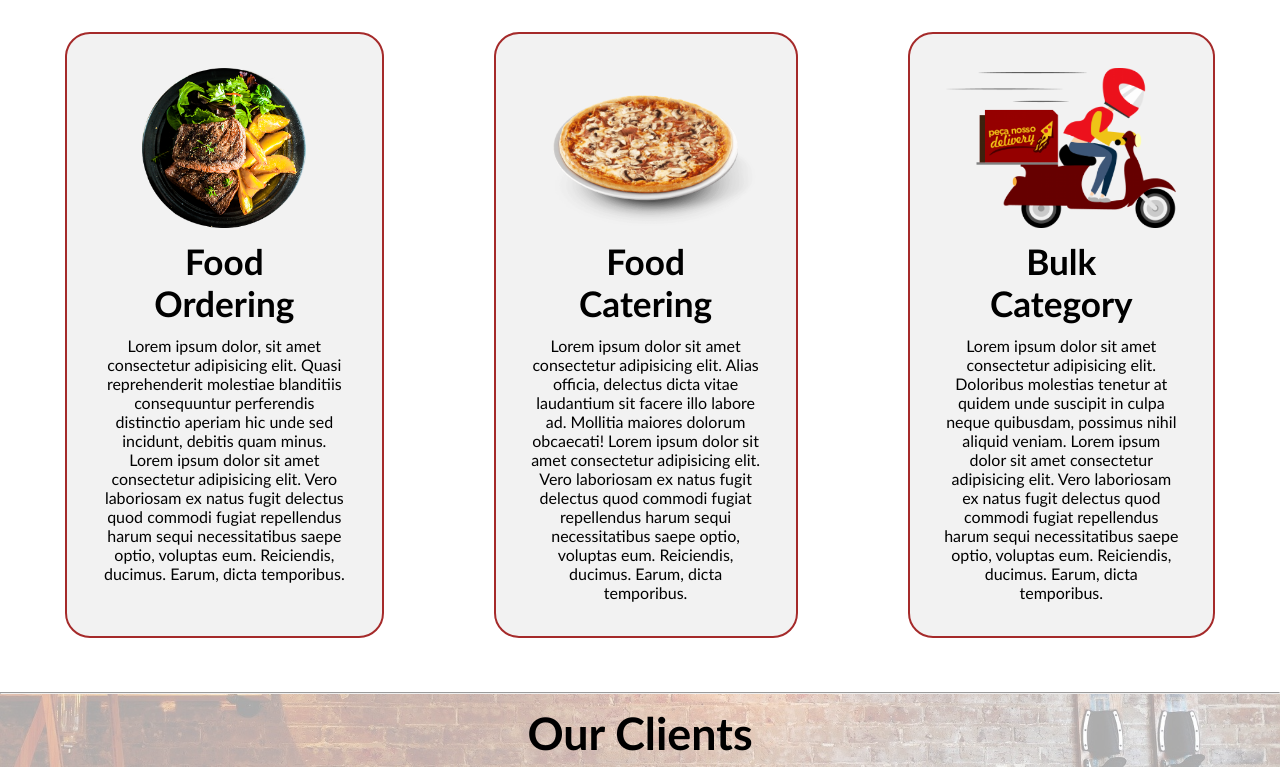
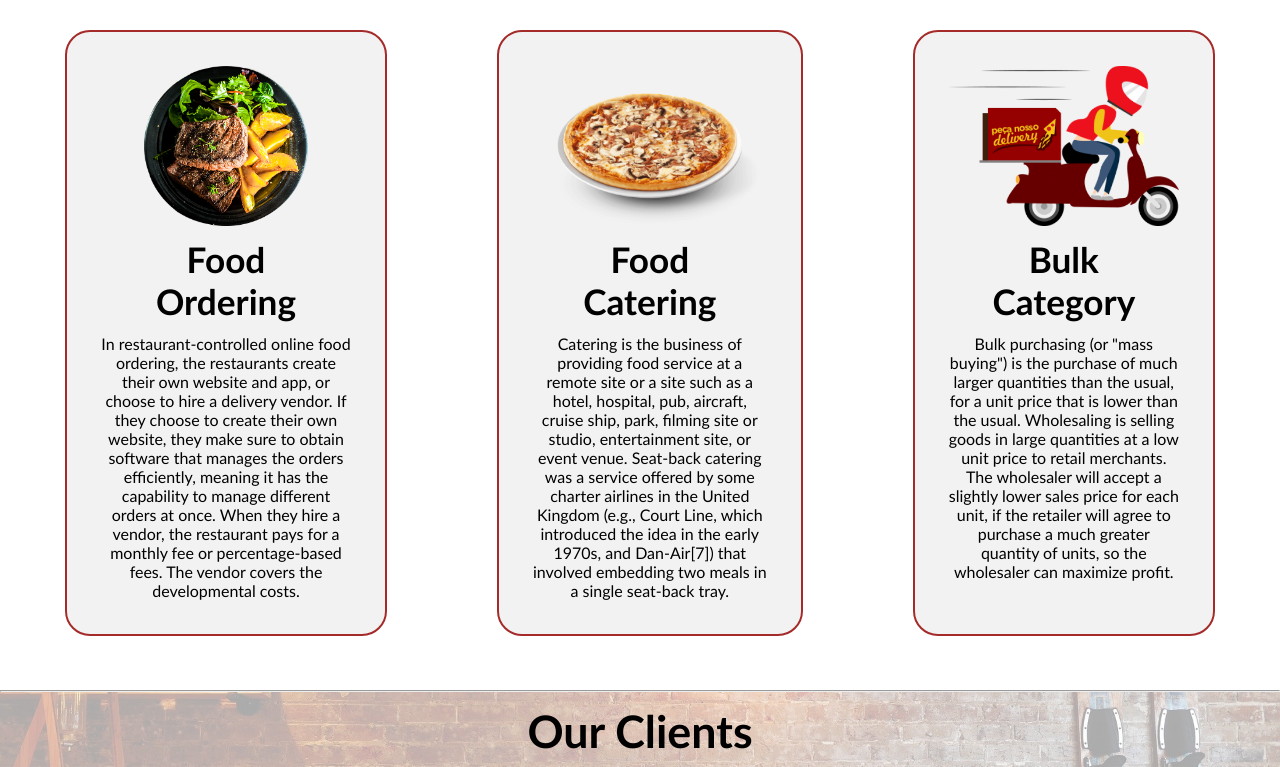
Before and after one commit to cphoenix-07/PhoeniX-Restaurant, a plain HTML site: page index.html in a window 1280 px wide. Shown: the part 709-1476 px from the top of the page. Drawn offline with Linux system fonts and the light colour scheme.

Commit message:
Update index.html

```diff
--- a/index.html
+++ b/index.html
@@ -27,11 +27,13 @@
 
     <section id="home">
         <h1 class="h-primary">Welcome to PhoeniX Restaurant</h1>
-        <p>Lorem ipsum dolor, sit amet consectetur adipisicing elit. Nulla porro ex id quia! Expedita, voluptates.</p>
-        <p>Lorem ipsum dolor, sit amet consectetur adipisicing elit.</p>
+        <p>Best Restaurant in your area. We serve variety of cuisines. </p>
+        <p>Our values include providing fair wages for workers, giving back to the communities we work with, and serving
+            great coffee.</p>
+        <p>Estd. 2021</p>
         <button class="btn">Order Food Now</button>
     </section>
-    <hr>
+
     <section class="servies-coontainer">
         <h1 class="h-primary center">Our Services</h1>
         <div id="services">
@@ -39,30 +41,33 @@
                 <img src="/resources/food plate.png" alt="">
                 <h2 class="h-secondary center">Food Ordering</h2>
                 <p class="center">
-                    Lorem ipsum dolor, sit amet consectetur adipisicing elit. Quasi reprehenderit molestiae blanditiis consequuntur perferendis distinctio aperiam hic unde sed incidunt, debitis quam minus.
-                    Lorem ipsum dolor sit amet consectetur adipisicing elit. Vero laboriosam ex natus fugit delectus
-                    quod commodi fugiat repellendus harum sequi necessitatibus saepe optio, voluptas eum. Reiciendis,
-                    ducimus. Earum, dicta temporibus.
-                </p>
+                    In restaurant-controlled online food ordering, the restaurants create their own website and app, or
+                    choose to hire a delivery vendor. If they choose to create their own website, they make sure to
+                    obtain software that manages the orders efficiently, meaning it has the capability to manage
+                    different orders at once. When they hire a vendor, the restaurant pays for a monthly fee or
+                    percentage-based fees. The vendor covers the developmental costs.
             </div>
             <div class="box">
                 <img src="/resources/pizza.png" alt="">
                 <h2 class="h-secondary center">Food Catering</h2>
                 <p class="center">
-                    Lorem ipsum dolor sit amet consectetur adipisicing elit. Alias officia, delectus dicta vitae laudantium sit facere illo labore ad. Mollitia maiores dolorum obcaecati!
-                    Lorem ipsum dolor sit amet consectetur adipisicing elit. Vero laboriosam ex natus fugit delectus
-                    quod commodi fugiat repellendus harum sequi necessitatibus saepe optio, voluptas eum. Reiciendis,
-                    ducimus. Earum, dicta temporibus.
+                    Catering is the business of providing food service at a remote site or a site such as a hotel,
+                    hospital, pub, aircraft, cruise ship, park, filming site or studio, entertainment site, or event
+                    venue.
+                    Seat-back catering was a service offered by some charter airlines in the United Kingdom (e.g., Court
+                    Line, which introduced the idea in the early 1970s, and Dan-Air[7]) that involved embedding two
+                    meals in a single seat-back tray.
                 </p>
             </div>
             <div class="box">
                 <img src="/resources/delivery.png" alt="">
                 <h2 class="h-secondary center">Bulk Category</h2>
                 <p class="center">
-                    Lorem ipsum dolor sit amet consectetur adipisicing elit. Doloribus molestias tenetur at quidem unde suscipit in culpa neque quibusdam, possimus nihil aliquid veniam.
-                    Lorem ipsum dolor sit amet consectetur adipisicing elit. Vero laboriosam ex natus fugit delectus
-                    quod commodi fugiat repellendus harum sequi necessitatibus saepe optio, voluptas eum. Reiciendis,
-                    ducimus. Earum, dicta temporibus.
+                    Bulk purchasing (or "mass buying") is the purchase of much larger quantities than the usual, for a
+                    unit price that is lower than the usual.
+                    Wholesaling is selling goods in large quantities at a low unit price to retail merchants. The
+                    wholesaler will accept a slightly lower sales price for each unit, if the retailer will agree to
+                    purchase a much greater quantity of units, so the wholesaler can maximize profit.
                 </p>
             </div>
         </div>
```
